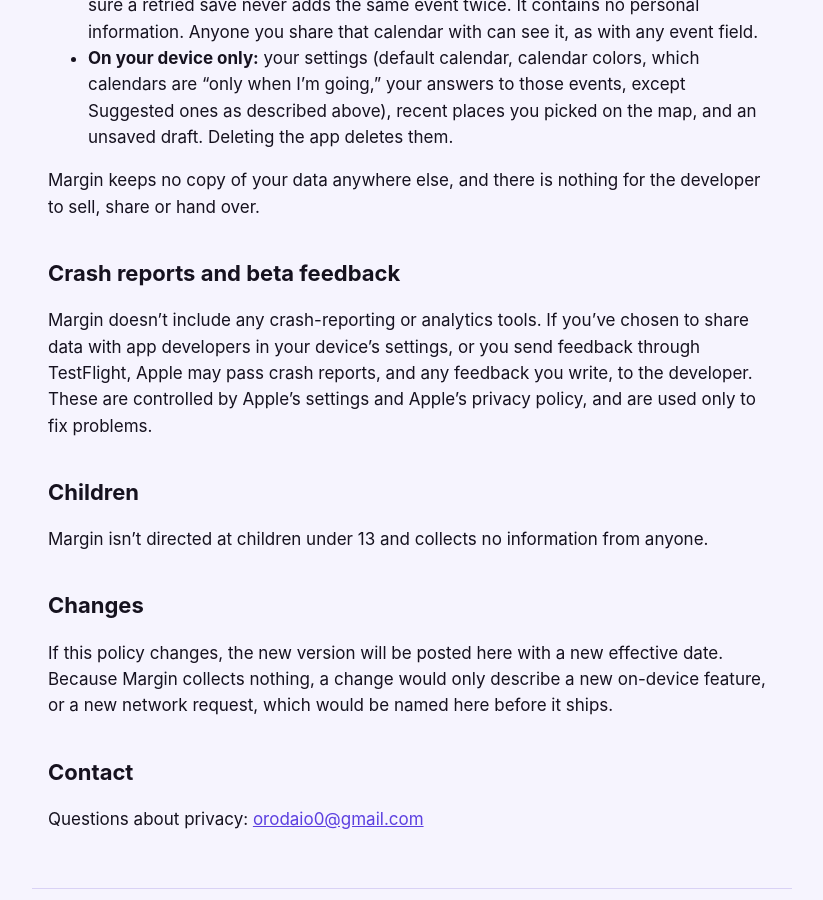
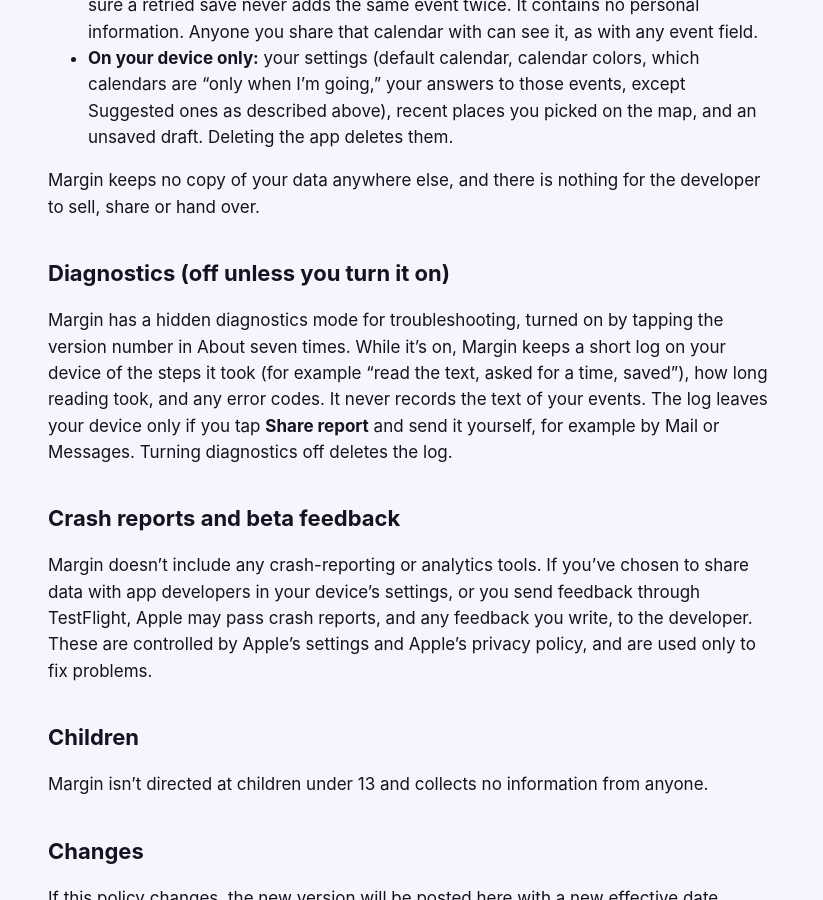
Before and after one commit to sbhaleraoopen/margin, a Jekyll site: the page built from privacy.md, in a window 1280 px wide and 900 px high, scrolled down 1609 px. Shown: the whole window, without its empty margins (228-1051 px from the left). Built offline with Jekyll 4.4.1, drawn with Linux system fonts in a browser that asks for light colours.

Commit message:
Privacy and support: diagnostics mode

```diff
--- a/privacy.md
+++ b/privacy.md
@@ -33,6 +33,10 @@ When you use **Find on map**, your search words, and your approximate area if yo
 
 Margin keeps no copy of your data anywhere else, and there is nothing for the developer to sell, share or hand over.
 
+## Diagnostics (off unless you turn it on)
+
+Margin has a hidden diagnostics mode for troubleshooting, turned on by tapping the version number in About seven times. While it's on, Margin keeps a short log on your device of the steps it took (for example "read the text, asked for a time, saved"), how long reading took, and any error codes. It never records the text of your events. The log leaves your device only if you tap **Share report** and send it yourself, for example by Mail or Messages. Turning diagnostics off deletes the log.
+
 ## Crash reports and beta feedback
 
 Margin doesn't include any crash-reporting or analytics tools. If you've chosen to share data with app developers in your device's settings, or you send feedback through TestFlight, Apple may pass crash reports, and any feedback you write, to the developer. These are controlled by Apple's settings and Apple's privacy policy, and are used only to fix problems.
```
Also changed, not shown: support.md (+3 -0 lines).
